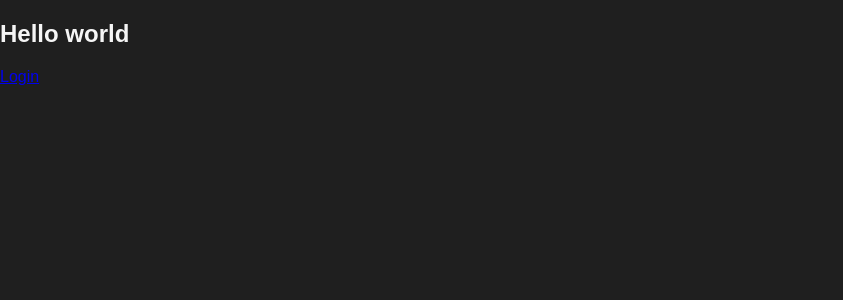
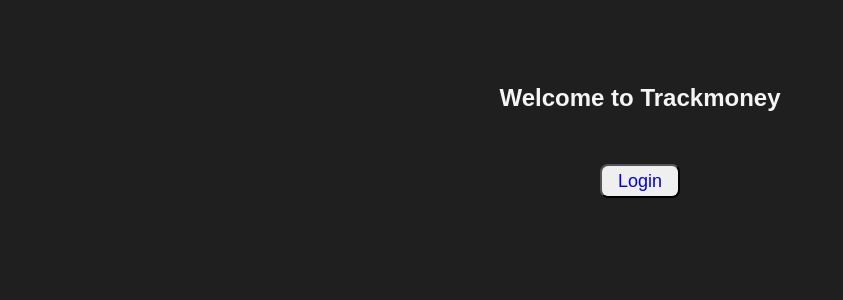
Before and after one commit to AlandelFresno/trackmoney, a React (Create React App) app in the folder frontend/: page / in a window 1280 px wide. Shown: the top 300 px of the page, without its empty margins (0-843 px from the left). Built offline with nearby package versions, Linux system fonts and the light colour scheme; the HTML template or start-up script is replaced by a standard one.

Commit message:
WelcomPage basic structure
WelcomePage basic structure,
LoginPage style fix.

```diff
--- a/frontend/src/pages/LoginPage.js
+++ b/frontend/src/pages/LoginPage.js
@@ -29,7 +29,7 @@ const LoginPage = () => {
           <input className='rounded-lg pr-2 text-base pl-1 input_publicpage'/>
         </div>
         <button
-          className='page_button w-32 h-8 border-2 border-white rounded-lg mt-6 form_button'
+          className='w-32 h-8 border-2 border-white rounded-lg mt-6 form_button'
 
         > Log In </button>
         <Link to='/register' className='pt-8 link_publicpage'> Create Account </Link>
--- a/frontend/src/pages/WelcomePage.js
+++ b/frontend/src/pages/WelcomePage.js
@@ -1,13 +1,19 @@
 import React from 'react';
 import { Link } from 'react-router-dom';
 
+
+import './pages.css';
+
 const WelcomePage = () => {
 
-
   return (
-    <div className='h-screen w-screen'>
-        <h2>Hello world</h2>
-        <Link to='/login'>Login</Link>
+    <div className='h-screen w-screen flex flex-col items-center'>
+      <div className='pt-16'>
+        <h2 className=''>Welcome to Trackmoney</h2>
+      </div>
+      <button className='mt-8 w-20 border-2 rounded-lg mt-6 form_button '>
+        <Link className='no-underline text-lg' to='/login'>Login</Link>
+      </button>
     </div>
   );
 };
```
